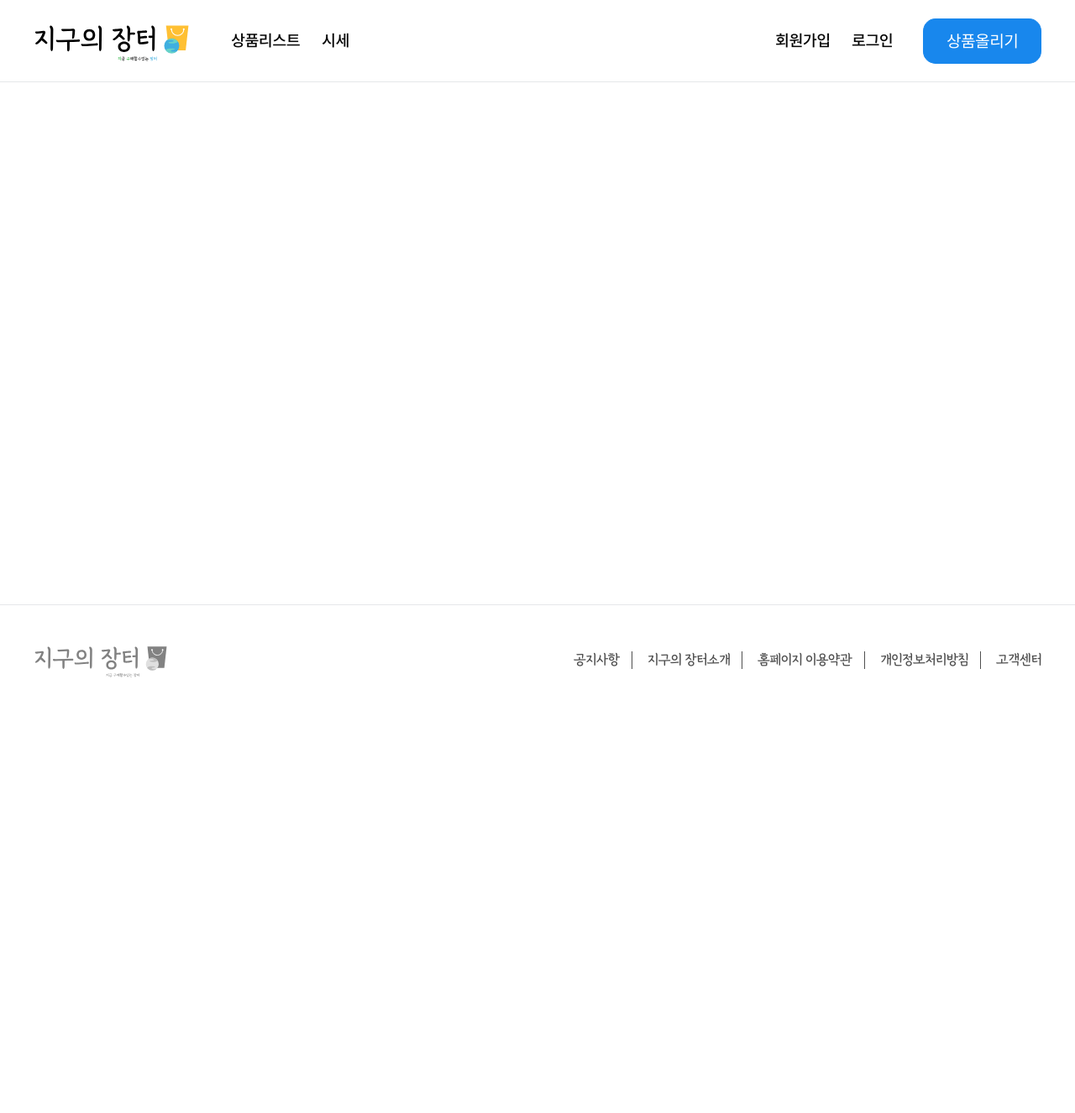
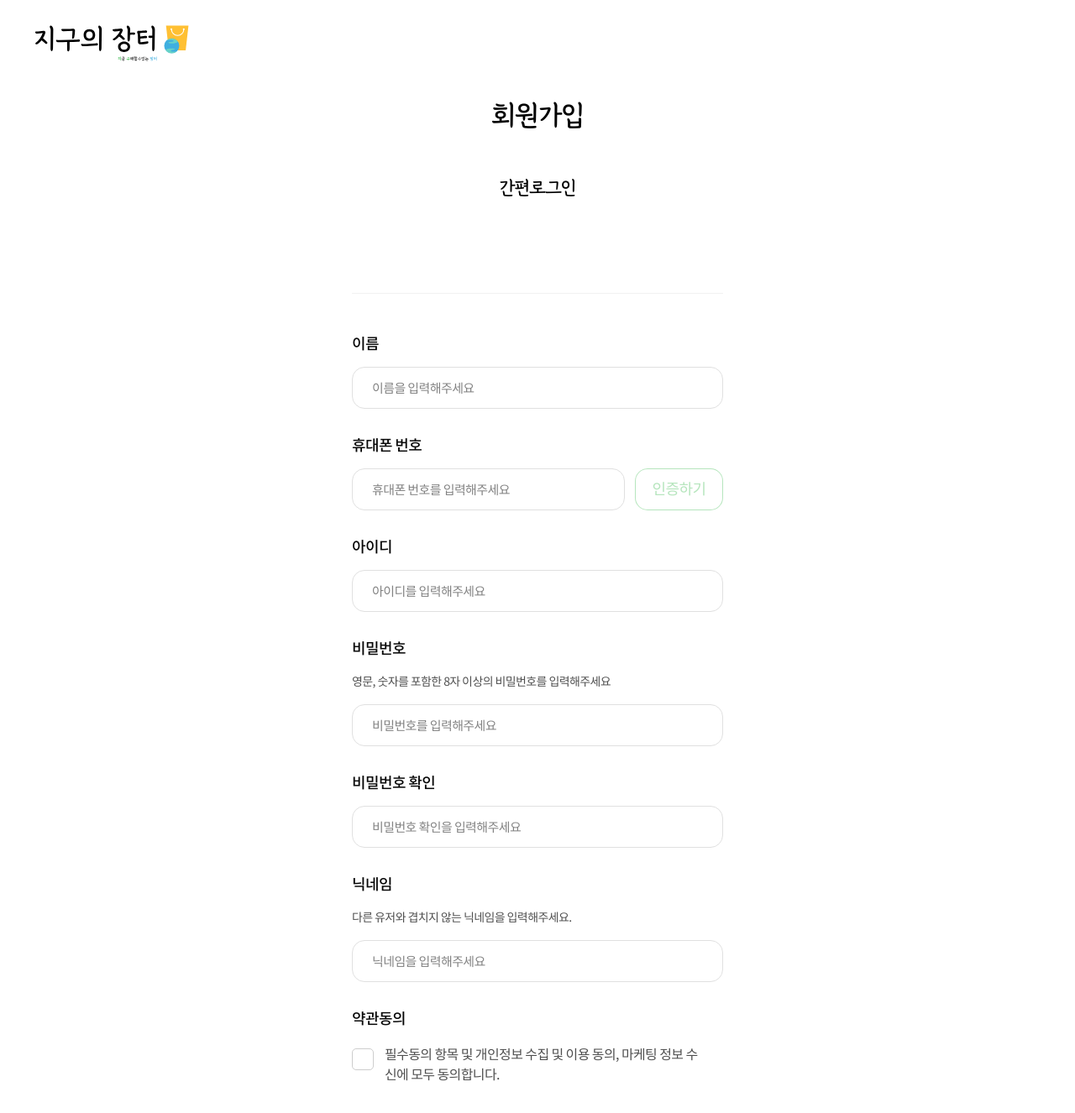
Before and after one commit to entekk1111/earthMarket, a Vue app in the folder frontend/: page /join in a window 1280 px wide. Shown: the top 1326 px of the page at 84% size. Before the commit the page ends 850 px from the top, so only its background shows below. Built offline with nearby package versions, Linux system fonts and the light colour scheme; a web font is replaced by a local one.

Commit message:
[스타일] 회원가입페이지 작업중

```diff
--- a/frontend/src/App.vue
+++ b/frontend/src/App.vue
@@ -2,9 +2,7 @@
   <div id="app">
     <Header />
     <div id="container" class="container">
-      <div class="grab">
-        <router-view />
-      </div>
+      <router-view />
     </div>
     <Footer />
   </div>
--- a/frontend/src/assets/scss/login.scss
+++ b/frontend/src/assets/scss/login.scss
@@ -5,7 +5,7 @@
 
 //layout
 html, body, #container,.grab,.login-wrap {height: 100%;}
-.layout { max-width: 442px;}
+.layout { max-width: 442px; margin: 0 auto;}
 .header {border-bottom: 0;}
 
 
--- a/frontend/src/views/login/joinView.vue
+++ b/frontend/src/views/login/joinView.vue
@@ -1,5 +1,152 @@
 <template>
-  <div>
+  <div class="grab">
+    <!-- join-wrap-->
+    <form name="form" @submit.prevent="handleLogin">
+      <div class="join-wrap layout">
+        <h2 class="tit-style big">회원가입</h2>
+
+        <!-- sns-group -->
+        <div class="sns-group">
+          <strong class="tit-style">간편로그인</strong>
+          <ul>
+            <li class="ico ico01">
+              <a href="javascript:void(0);"
+                ><span class="sr-only">카카오톡로그인</span></a
+              >
+            </li>
+            <li class="ico ico02">
+              <a href="javascript:void(0);"
+                ><span class="sr-only">네이버로그인</span></a
+              >
+            </li>
+          </ul>
+        </div>
+        <!-- // sns-group -->
+
+        <!--  form-group-->
+        <ul class="form-group">
+          <li>
+            <label for="name_" class="label-tit">이름</label>
+            <input type="text" id="name_" placeholder="이름을 입력해주세요" />
+            <span class="validity">유효성검사</span>
+          </li>
+          <li>
+            <label for="phoneNum" class="label-tit">휴대폰 번호</label>
+            <div class="input-wrap">
+              <input
+                type="text"
+                id="phoneNum"
+                placeholder="휴대폰 번호를 입력해주세요"
+              />
+              <button
+                type="button"
+                id="btn_auth"
+                class="btn btn-green-line disabled"
+                data-bs-toggle="collapse"
+                href="#collapse1"
+                role="button"
+                aria-expanded="false"
+                aria-controls="collapse1"
+              >
+                인증하기
+              </button>
+            </div>
+            <!--  pwd-auth -->
+            <div class="collapse" id="collapse1">
+              <div class="pwd-auth">
+                <strong>인증번호를 입력해주세요. </strong>
+                <div class="input-wrap">
+                  <label for="authNum"
+                    ><span class="sr-only">인증번호입력</span></label
+                  >
+                  <input type="text" id="authNum" />
+                  <button
+                    type="button"
+                    id="btn_confirm"
+                    data-bs-toggle="collapse"
+                    data-bs-target="#collapse1"
+                    aria-expanded="false"
+                    aria-controls="collapse1"
+                  >
+                    확인
+                  </button>
+                </div>
+                <span class="txt"
+                  ><i class="ico iconify" data-icon="eva:info-outline"></i
+                  >문자를 받지 못하셨나요?<a href="javascript:void(0);"
+                    >문자 재전송하기</a
+                  ></span
+                >
+              </div>
+            </div>
+            <!-- // pwd-auth -->
+            <span class="validity">오류입니다.</span>
+          </li>
+          <li>
+            <label for="id_" class="label-tit">아이디</label>
+            <input type="text" id="id_" placeholder="아이디를 입력해주세요" />
+            <span class="validity">오류입니다.</span>
+          </li>
+          <li>
+            <label for="pwd" class="label-tit">비밀번호</label>
+            <p class="txt-explain">
+              영문, 숫자를 포함한 8자 이상의 비밀번호를 입력해주세요
+            </p>
+            <input type="text" id="pwd" placeholder="비밀번호를 입력해주세요" />
+            <span class="validity">오류입니다.</span>
+          </li>
+          <li>
+            <label for="pwdComfirm" class="label-tit">비밀번호 확인</label>
+            <input
+              type="text"
+              id="pwdComfirm"
+              placeholder="비밀번호 확인을 입력해주세요"
+            />
+          </li>
+          <li>
+            <label for="nickname" class="label-tit">닉네임</label>
+            <p class="txt-explain">
+              다른 유저와 겹치지 않는 닉네임을 입력해주세요.
+            </p>
+            <input
+              type="text"
+              id="nickname"
+              placeholder="닉네임을 입력해주세요"
+            />
+            <span class="validity">오류입니다.</span>
+          </li>
+        </ul>
+        <!--  // form-group -->
+
+        <!-- checkbox-group -->
+        <div class="checkbox-group">
+          <strong class="label-tit">약관동의</strong>
+          <div class="chbox_wrap">
+            <input
+              type="checkbox"
+              name="agency_type[]"
+              id="agency_type_100"
+              value="100"
+            />
+            <label for="agency_type_100" class="idSave"
+              ><span class="txt"
+                >필수동의 항목 및 개인정보 수집 및 이용 동의, 마케팅 정보 수신에
+                모두 동의합니다.</span
+              ></label
+            >
+          </div>
+        </div>
+        <!--  //checkbox-group -->
+
+        <a href="javascript:void(0);" class="btn btn-green">회원가입</a>
+        <p class="txt-bottom">
+          이미 회원가입 하셨나요?
+          <a href="/login" class="">로그인</a>
+        </p>
+      </div>
+    </form>
+    <!--  // join-wrap -->
+
     <!-- <form name="form" @submit.prevent="handleLogin">
       <div class="form-group">
         <label for="name">이름</label>
@@ -77,3 +224,11 @@ export default {
   name: "joinView",
 };
 </script>
+<style lang="scss">
+@import "../../assets/scss/login.scss";
+#header .util-wrap,
+#header .gnb,
+#footer {
+  display: none;
+}
+</style>
--- a/frontend/src/views/login/loginView.vue
+++ b/frontend/src/views/login/loginView.vue
@@ -1,8 +1,9 @@
 <template>
+  <div class="grab">
     <!-- login-wrap" -->
     <div class="login-wrap layout">
       <h1 class="logo">
-      <a href="javascript:void(0);">
+        <a href="/">
           <span class="sr-only"
             >지구의 장터 지금 구매할 수 있는 장터 지구의장터</span
           >
@@ -23,7 +24,7 @@
       </div>
       <ul class="find-group">
         <li><a href="javascript:void(0);">아이디 찾기</a></li>
-      <li><a href="javascript:void(0);">회원가입</a></li>
+        <li><a href="/join">회원가입</a></li>
         <li><a href="javascript:void(0);">비밀번호 찾기</a></li>
       </ul>
       <div class="sns-group">
@@ -48,6 +49,7 @@
       </div>
     </div>
     <!-- // login-wrap -->
+  </div>
 </template>
 
 <script>
```
Lines whose indentation alone changed are shown as unchanged.
